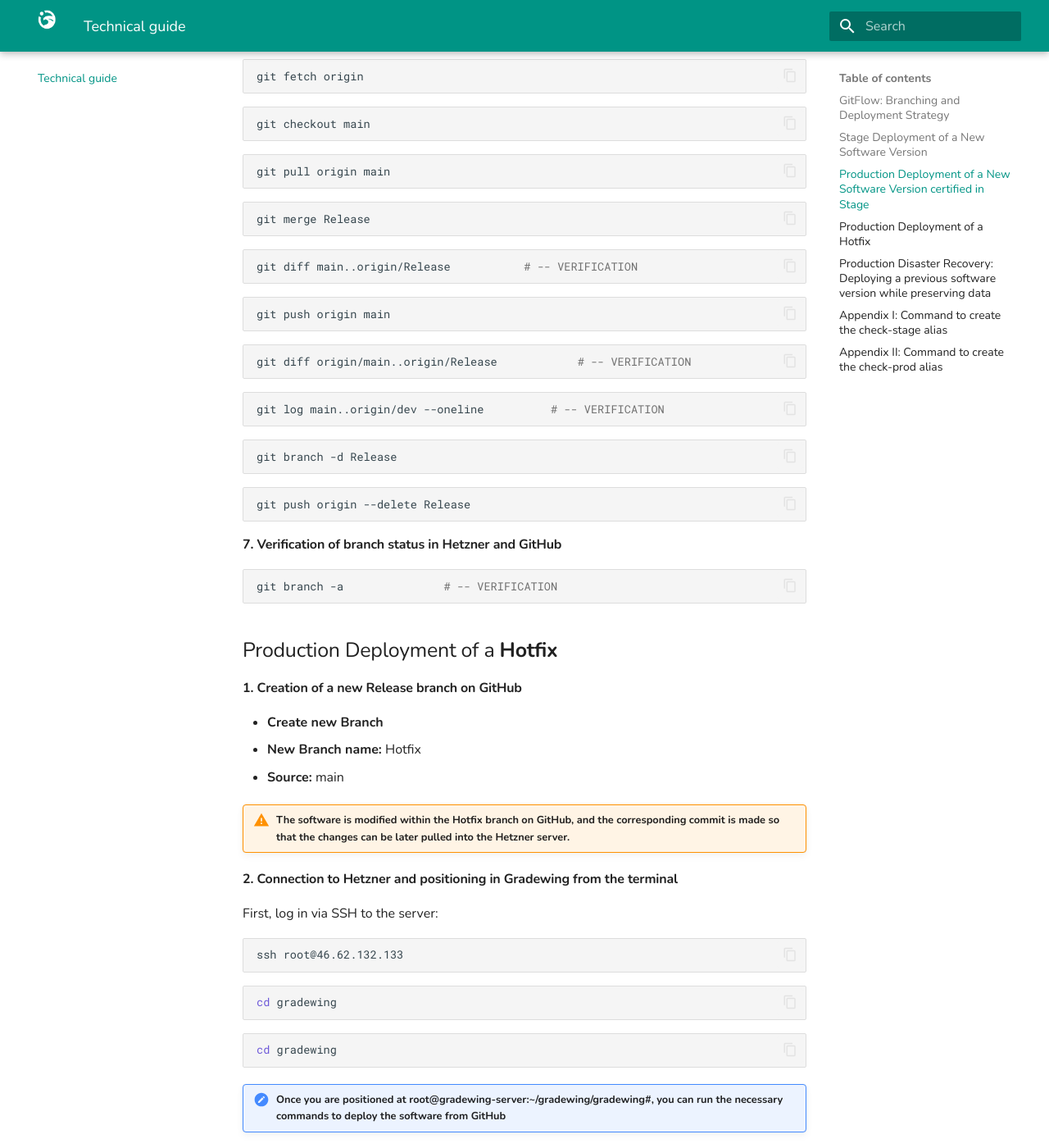
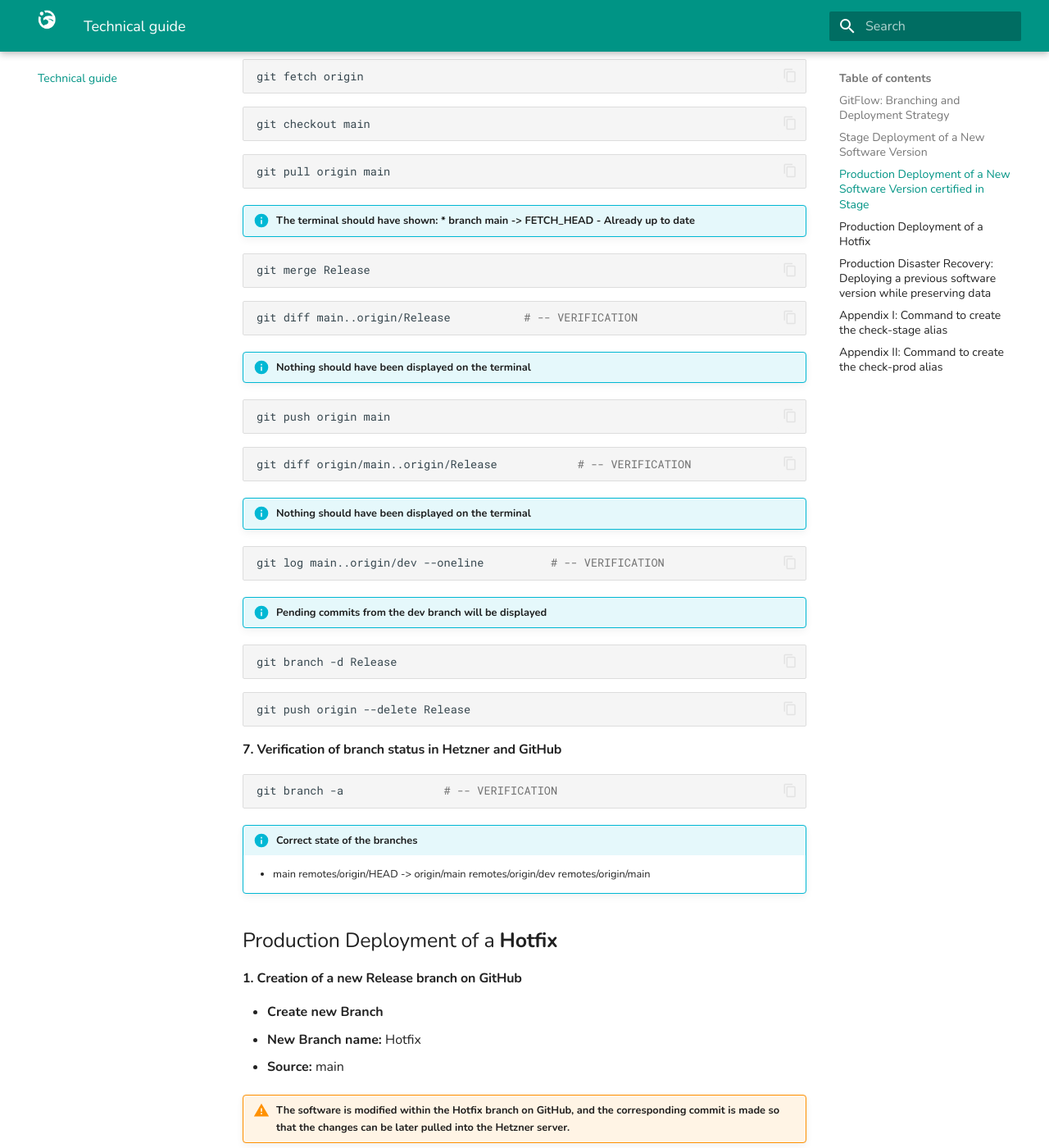
Before and after one commit to pablopenlop/gradewing_guide, an MkDocs documentation site: the page built from docs/other.md, in a window 1280 px wide and 1400 px high, scrolled down 4578 px. Shown: the whole window at 82% size. Built offline with MkDocs 1.6.1 and Material for MkDocs 9.7.7, drawn with Linux system fonts in a browser that asks for light colours.

Commit message:
Update other.md

````diff
--- a/docs/other.md
+++ b/docs/other.md
@@ -165,21 +165,30 @@ git checkout main
 ```bash
 git pull origin main
 ```
+
+!!! info "The terminal should have shown: * branch main -> FETCH_HEAD - Already up to date"
+
 ```bash
 git merge Release
 ```
 ```bash
 git diff main..origin/Release			# -- VERIFICATION
 ```
+!!! info "Nothing should have been displayed on the terminal"
+
 ```bash
 git push origin main
 ```
 ```bash
 git diff origin/main..origin/Release			# -- VERIFICATION
 ```
+!!! info "Nothing should have been displayed on the terminal"
+
 ```bash
 git log main..origin/dev --oneline			# -- VERIFICATION
 ```
+!!! info "Pending commits from the dev branch will be displayed"
+
 ```bash
 git branch -d Release
 ```
@@ -192,6 +201,12 @@ git push origin --delete Release
 ```bash
 git branch -a				# -- VERIFICATION
 ```
+
+!!! info "Correct state of the branches"
+    * main
+        remotes/origin/HEAD -> origin/main
+        remotes/origin/dev
+        remotes/origin/main
 
 ## Production Deployment of a **Hotfix**
 
````
